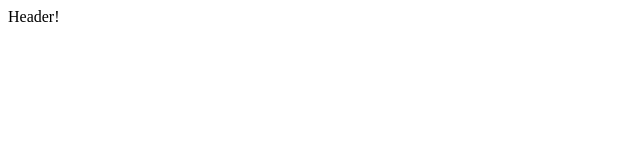
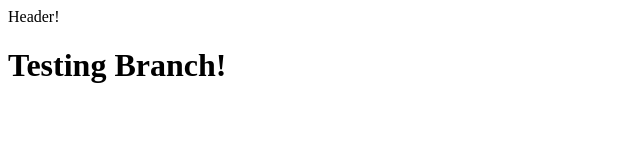
Before and after one commit to thehibz/thedemorepo02, a plain HTML site: page index.html in a window 1280 px wide. Shown: the whole page, without its empty margins (0-640 px from the left). Drawn offline with Linux system fonts and the light colour scheme.

Commit message:
new commit

```diff
--- a/index.html
+++ b/index.html
@@ -1 +1,2 @@
 <html>Header!</html>
+<h1>Testing Branch!</h1>
```
